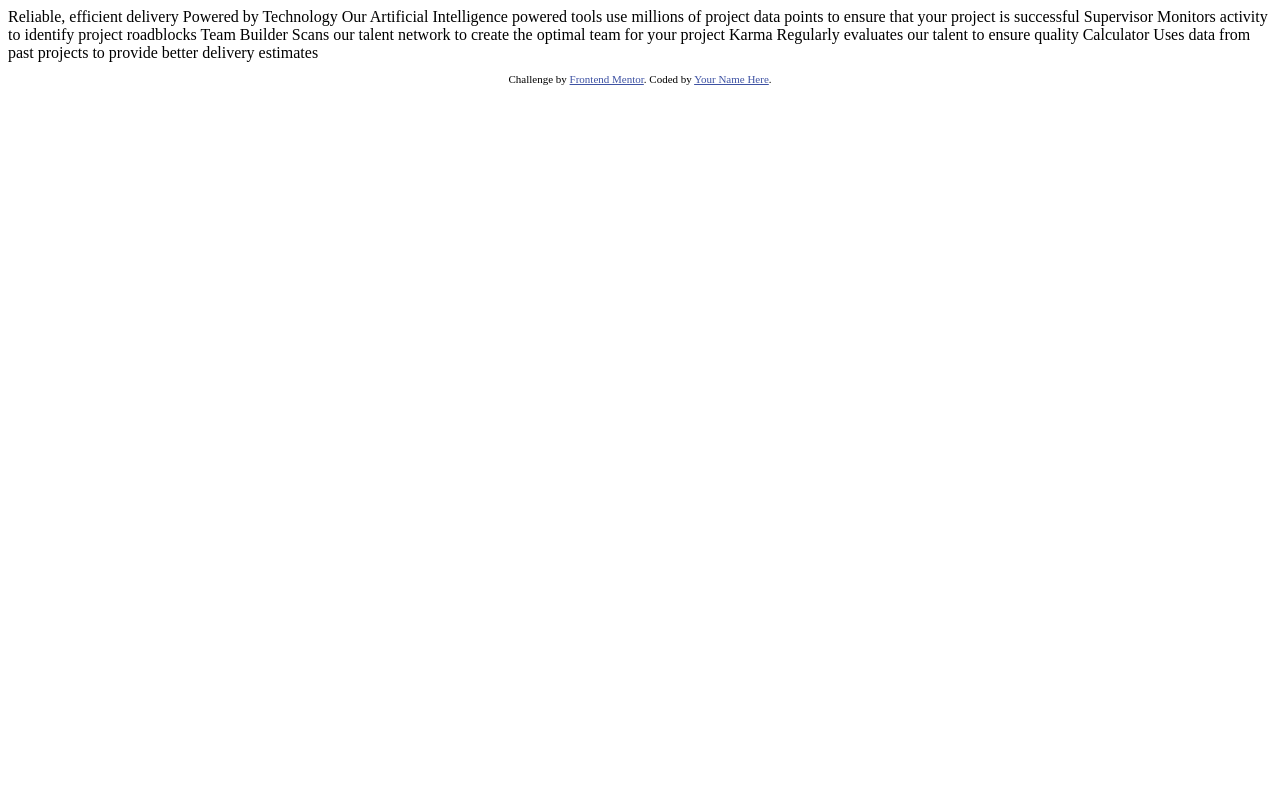
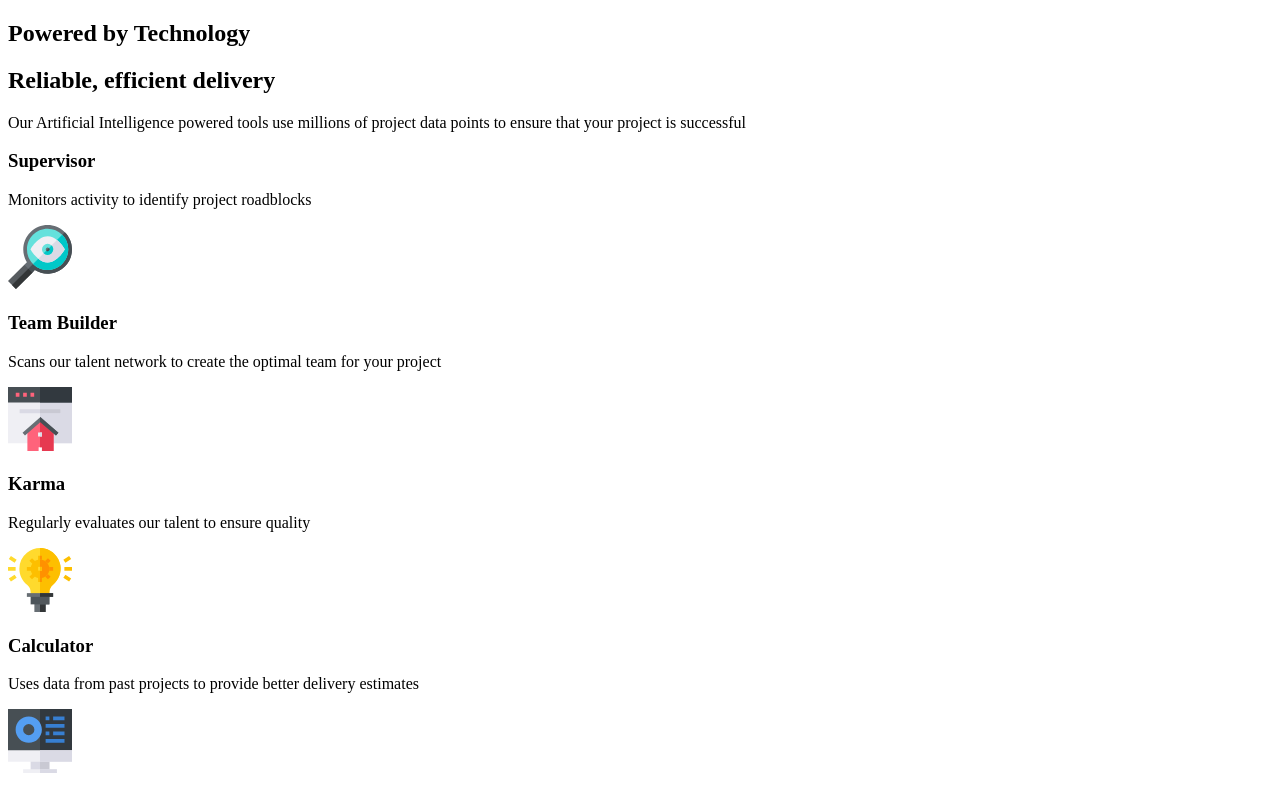
Before and after one commit to israel-monteiro/fm-four-card-feature-section, a plain HTML site: page index.html in a window 1280 px wide. Drawn offline with Linux system fonts and the light colour scheme.

Commit message:
feat: complete semantic HTML structure for product card

```diff
--- a/index.html
+++ b/index.html
@@ -2,44 +2,63 @@
 <html lang="en">
 <head>
   <meta charset="UTF-8">
-  <meta name="viewport" content="width=device-width, initial-scale=1.0"> <!-- displays site properly based on user's device -->
+  <meta name="viewport" content="width=device-width, initial-scale=1.0">
+  <!-- displays site properly based on user's device -->
 
   <link rel="icon" type="image/png" sizes="32x32" href="./images/favicon-32x32.png">
 
   <title>Frontend Mentor | Four card feature section</title>
 
-  <!-- Feel free to remove these styles or customise in your own stylesheet 👍 -->
-  <style>
-    .attribution { font-size: 11px; text-align: center; }
-    .attribution a { color: hsl(228, 45%, 44%); }
-  </style>
+
 </head>
 <body>
+  <main class="container">
 
-  Reliable, efficient delivery
-  Powered by Technology
+    <section class="main-information">
+      <h1>Powered by Technology</h1>
+      <h2>Reliable, efficient delivery</h2>
 
-  Our Artificial Intelligence powered tools use millions of project data points
-  to ensure that your project is successful
+      <p class="description">
+        Our Artificial Intelligence powered tools use millions of project data points
+        to ensure that your project is successful
+      </p>
+    </section>
 
-  Supervisor
-  Monitors activity to identify project roadblocks
+    <section class="cards-container">
 
-  Team Builder
-  Scans our talent network to create the optimal team for your project
+      <article class="resource-card supervisor">
+        <h3>Supervisor</h3>
+        <p class="card-description">
+          Monitors activity to identify project roadblocks
+        </p>
+        <img src="./src/images/icon-supervisor.svg" alt="Magnifying glass icon representing supervision">
+      </article>
 
-  Karma
-  Regularly evaluates our talent to ensure quality
+      <article class="resource-card team-builder">
+        <h3>Team Builder</h3>
+        <p class="card-description">
+          Scans our talent network to create the optimal team for your project
+        </p>
+        <img src="./src/images/icon-team-builder.svg" alt="House icon representing team building">
+      </article>
 
-  Calculator
-  Uses data from past projects to provide better delivery estimates
+      <article class="resource-card karma">
+        <h3>Karma</h3>
+        <p class="card-description">
+          Regularly evaluates our talent to ensure quality
+        </p>
+        <img src="./src/images/icon-karma.svg" alt="Light bulb icon representing ideas and evaluation">
+      </article>
 
+      <article class="resource-card calculator">
+        <h3>Calculator</h3>
+        <p class="card-description">
+          Uses data from past projects to provide better delivery estimates
+        </p>
+        <img src="./src/images/icon-calculator.svg" alt="Calculator icon representing data analysis">
+      </article>
+    </section>
 
-  <footer>
-    <p class="attribution">
-      Challenge by <a href="https://www.frontendmentor.io?ref=challenge" target="_blank">Frontend Mentor</a>.
-      Coded by <a href="#">Your Name Here</a>.
-    </p>
-  </footer>
+  </main>
 </body>
 </html>
```
